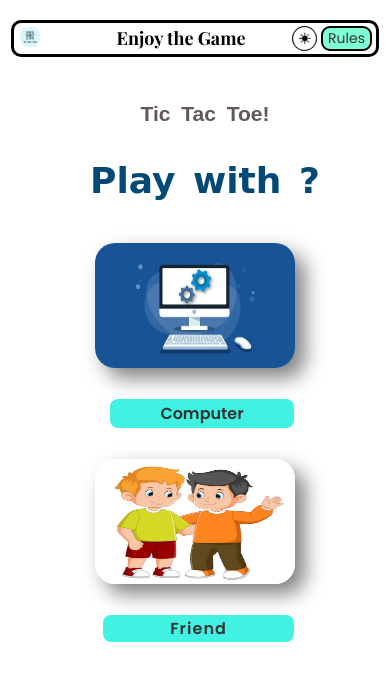
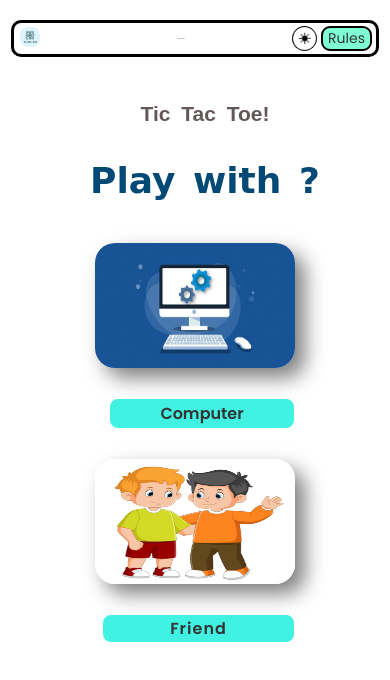
Before and after one commit to anwarhusen-07/TicTacToeGame, a plain HTML site: page index.html in a window 390 px wide. Drawn offline with nearby package versions, Linux system fonts and the light colour scheme; a web font is replaced by a local one.

Commit message:
Update style1.css

```diff
--- a/style1.css
+++ b/style1.css
@@ -394,7 +394,7 @@ div {
     margin-left:4px:
   }
   nav ul .enjoy {
-    font-size: 18px;
+    font-size: 1px;
     margin-left:30px;
   }
   h3 {
```
